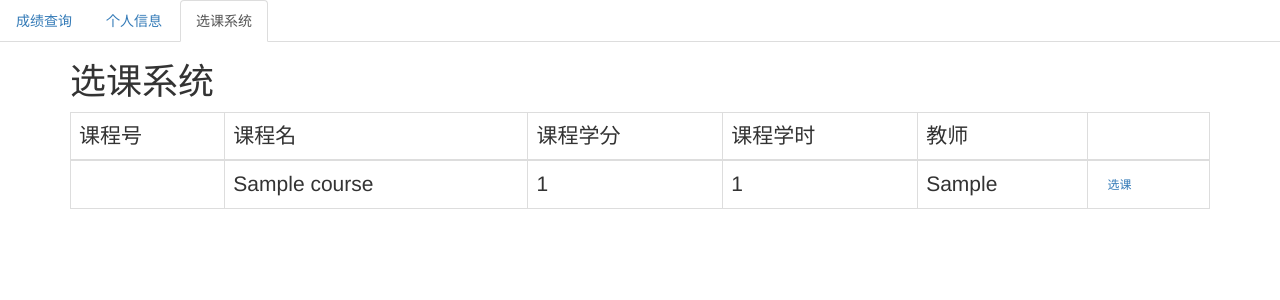
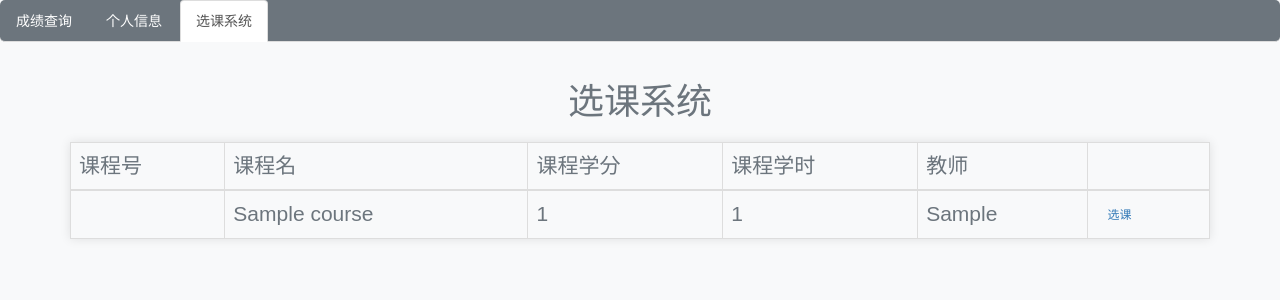
Before and after one commit to enfantsRichesDeprimes/final, a Flask app: template app/web/templates/course.html in a window 1280 px wide. Shown: the top 300 px of the page. Run offline with Flask 3, Linux system fonts and the light colour scheme; tables that the repository leaves empty hold one stand-in row (values such as "Sample post"); the template is opened without the code that fills it: values that come from a table or form of the project are taken from there, most other values are stand-ins (such as "Sample title", 1, 10 or a date in 2020); some libraries are stand-ins or nearby versions.

Commit message:
Update course.html

```diff
--- a/app/web/templates/course.html
+++ b/app/web/templates/course.html
@@ -5,7 +5,36 @@
     <title>Document</title>
 
     <link rel="stylesheet" href="../static/plu/bootstrap-3.4.1/css/bootstrap.css">
-
+   <style>
+        body {
+            background-color: #f8f9fa;
+            font-family: Arial, sans-serif; /* 更改字体 */
+            color: #333; /* 更改字体颜色 */
+        }
+        .nav-tabs {
+            margin-bottom: 20px;
+            background-color: #6c757d; /* 为导航标签添加背景色 */
+            border-radius: 5px; /* 圆化导航标签的角落 */
+        }
+        .nav-tabs a {
+            color: white; /* 更改导航标签中的文本颜色 */
+        }
+        h1 {
+            color: #6c757d;
+            margin-bottom: 20px;
+            text-align: center; /* 将标题居中 */
+        }
+        .table {
+            box-shadow: 0 0 10px rgba(0,0,0,.1);
+            border-collapse: collapse; /* 合并表格的边框 */
+        }
+        .table th, .table td {
+            padding: 15px; /* 为表格单元格添加填充 */
+        }
+        .lead {
+            color: #6c757d;
+        }
+    </style>
 </head>
 <body>
 <ul class="nav nav-tabs">
```
